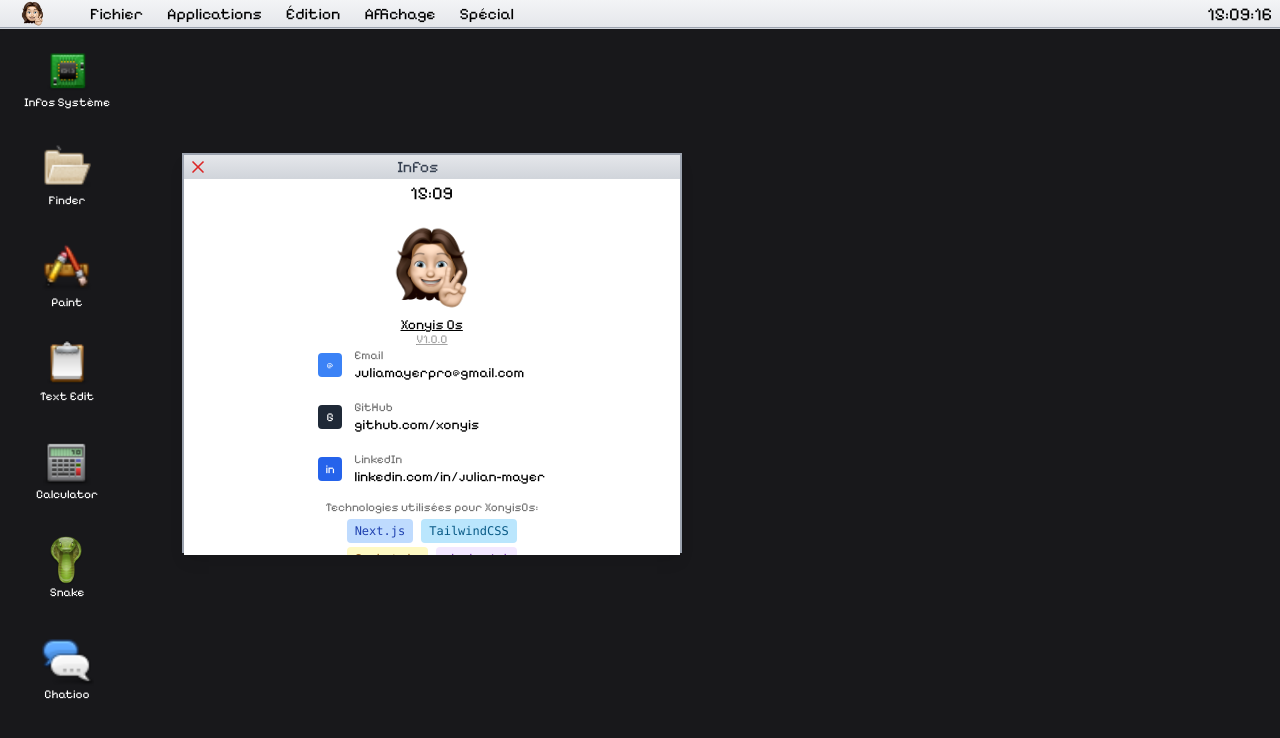
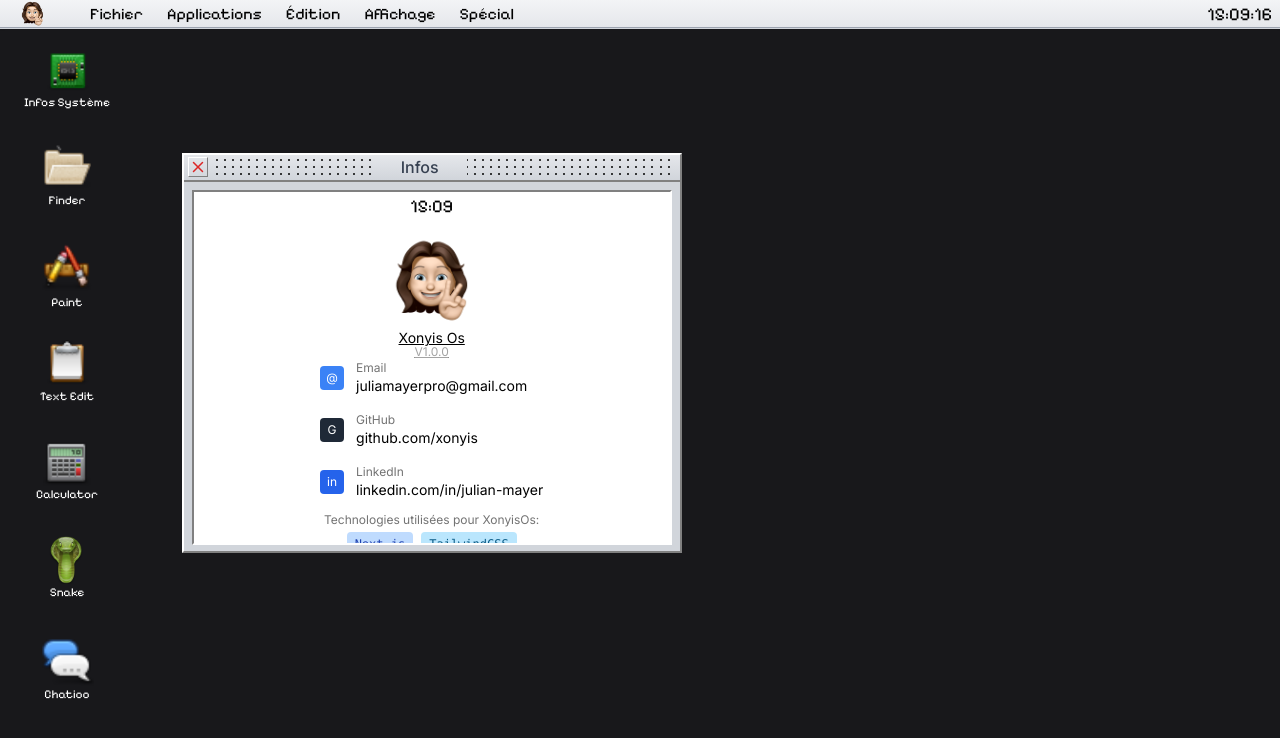
Before and after one commit to xonyis/portfolio-cv, a Next.js app: page /xonyisOs in a window 1280 px wide. Both pictures are taken after a click on the button 35 px from the left and 13 px from the top of the page. Shown: the top 738 px of the page. Built offline with nearby package versions, Linux system fonts and the light colour scheme.

Commit message:
redisgn window

```diff
--- a/components/xonyisOs/desktop.tsx
+++ b/components/xonyisOs/desktop.tsx
@@ -150,11 +150,12 @@ export function Desktop({ openAppTrigger }: DesktopProps) {
             resizable: true,
             scrollable: true,
             content: (
-                <div className="h-full flex flex-col ">
+                <div className="bg-white w-full h-full">
+                <div className="h-full flex flex-col bg-white">
                     <span className="text-lg font-medium text-black font-pixelify text-center mb-3">
                         {formatTime(time)}
                     </span>
-                    <div className=" flex justify-center ">
+                    <div className=" flex justify-center bg-white ">
                         <div>
                             <Image
                                 src="/memojii-sticker.png"
@@ -170,7 +171,7 @@ export function Desktop({ openAppTrigger }: DesktopProps) {
                         </div>
                     </div>
                     {/* Informations de profil */}
-                    <div className="flex-1 mx-auto px-4 space-y-4">
+                    <div className="flex-1 mx-auto px-4 space-y-4 bg-white">
                         <div className="flex items-center space-x-3">
                             <div className="w-6 h-6 bg-blue-500 rounded flex items-center justify-center">
                                 <span className="text-white text-xs">@</span>
@@ -221,7 +222,7 @@ export function Desktop({ openAppTrigger }: DesktopProps) {
                     </div>
 
                     {/* Bouton de déconnexion */}
-                    <div className="p-2 flex text-center mt-3 w-48 mx-auto">
+                    <div className="p-2 flex text-center mt-3 w-48 mx-auto ">
                         <Link href="/"
 
                             className="mx-auto text-red-500 hover:text-red-600 text-white rounded-lg transition-colors duration-200 text-sm font-medium"
@@ -247,6 +248,7 @@ export function Desktop({ openAppTrigger }: DesktopProps) {
                             />
                         </button>
                     </div>
+                </div>
                 </div>
             ),
         }
--- a/components/xonyisOs/window.tsx
+++ b/components/xonyisOs/window.tsx
@@ -218,32 +218,86 @@ export function MacWindow({
     return (
         <div
             ref={windowRef}
-            className={`absolute bg-white border-2 border-gray-400 shadow-lg select-none font-pixelify ${isActive ? "z-50" : "z-40"}`}
+            // className={`absolute bg-red-300 border-2 border-gray-400 shadow-lg select-none font-pixelify ${isActive ? "z-50" : "z-40"}`}
+            className={`bg-gray-300 absolute border-2 border-gray-800 select-none w-full font-pixelify${isActive ? "z-50" : "z-40"}`}
+
             style={{
                 left: position.x,
                 top: position.y,
                 width: size.width,
                 height: size.height,
                 cursor: isDragging ? "grabbing" : "default",
+                borderTopColor: "#ffffff",
+                borderLeftColor: "#ffffff",
+                borderRightColor: "#808080",
+                borderBottomColor: "#808080",
             }}
             onClick={onFocus}
         >
             {/* Title Bar */}
             <div
-                className={`flex items-center justify-between h-6 px-1 border-b border-gray-300 ${
+                className={`border-b-2 flex items-center justify-between h-6 px-1 border-b border-gray-300 h-[27px]  ${
                     isActive ? "bg-gradient-to-b from-gray-200 to-gray-300" : "bg-gradient-to-b from-gray-200 to-gray-300"
                 }`}
+
                 onMouseDown={handleMouseDown}
-                style={{ cursor: isDragging ? "grabbing" : "grab" }}
+                style={{ cursor: isDragging ? "grabbing" : "grab",
+                    borderBottomColor: "#808080",
+                 }}
             >
+
+                {/* Points horizontaux en arrière-plan - évitent le titre et les icônes */}
+          <div className="absolute inset-0 pointer-events-none ">
+            {/* Lignes de points dynamiques */}
+            {/* Calcule dynamiquement le nombre de points par ligne */}
+            {/* On soustrait le padding horizontal (px-2 = 16px) de la largeur totale */}
+            {/* On divise ensuite la largeur utilisable par une valeur approximative de l'espace par point */}
+            {/* Assure un minimum de 10 points */}
+            {/* Utilise une valeur de 8px par point (environ taille point + gap) */}
+
+
+            {/* Première ligne de points */}
+            <div className=" inset-0 absolute top-[4px] left-0 right-0 grid gap-1 px-2"
+              style={{ gridTemplateColumns: `repeat(${Math.max(10, Math.floor((size.width - 16) / 8))}, 1fr)` }}
+            >
+              {[...Array(Math.max(10, Math.floor((size.width - 16) / 8)))].map((_, i) => (
+                <div key={i} className="w-0.5 h-0.5 bg-black  rounded-full"></div>
+              ))}
+            </div>
+
+            {/* Deuxième ligne de points */}
+            <div className="inset-0 absolute top-[11px] left-0 right-0 grid gap-1 px-2"
+              style={{ gridTemplateColumns: `repeat(${Math.max(10, Math.floor((size.width - 16) / 8))}, 1fr)` }}
+            >
+              {[...Array(Math.max(10, Math.floor((size.width - 16) / 8)))].map((_, i) => (
+                <div key={i} className="w-0.5 h-0.5 bg-black  rounded-full"></div>
+              ))}
+            </div>
+
+            {/* Troisième ligne de points */}
+            <div className="inset-0 absolute top-[18px] left-0 right-0 grid gap-1 px-2"
+              style={{ gridTemplateColumns: `repeat(${Math.max(10, Math.floor((size.width - 16) / 8))}, 1fr)` }}
+            >
+              {[...Array(Math.max(10, Math.floor((size.width - 16) / 8)))].map((_, i) => (
+                <div key={i} className="w-0.5 h-0.5 bg-black rounded-full"></div>
+              ))}
+            </div>
+          </div>
+
                 {/* Window Controls */}
-                <div className="flex items-center space-x-1">
+                <div className="flex h-full bg-gradient-to-b from-gray-200 to-gray-300 relative items-center space-x-1">
                     <button
                         onClick={(e) => {
                             e.stopPropagation()
                             if (onClose) onClose()
                         }}
-                        className="w-5 h-5 flex items-center justify-center  "
+                        style={{
+                            borderTopColor: "#ffffff",
+                            borderLeftColor: "#ffffff",
+                            borderRightColor: "#808080",
+                            borderBottomColor: "#808080",
+                          }}
+                        className="w-5 h-5 mr-1 mb-[1px] border border-gray-400 hover:bg-gray-300 active:bg-gray-400 flex items-center justify-center  "
                     >
                         <X className="w-5 h-5 text-red-600 " />
                     </button>
@@ -251,19 +305,28 @@ export function MacWindow({
                 </div>
 
                 {/* Title */}
-                <div className={`text-s font-medium text-gray-700`}>{title}</div>
+                <div className={`bg-gradient-to-b from-gray-200 to-gray-300 relative h-full px-7 space-x-1 text-s font-medium text-gray-700`}>{title}</div>
 
                 {/* Empty space for balance */}
                 <div className="w-12"></div>
             </div>
 
             {/* Window Content */}
+            <div className="p-2">
             <div
                 ref={contentRef}
-                className={` bg-white ${scrollable ? "overflow-auto" : "overflow-hidden"}`}
-                style={{height: size.height - 24}}
+                className={` bg-gray-300 ${scrollable ? "overflow-auto" : "overflow-hidden"} border-2 border-gray-400`}
+                style={{height: size.height - 45,
+                    borderTopColor: "#808080",
+            borderLeftColor: "#808080",
+            borderRightColor: "#ffffff",
+            borderBottomColor: "#ffffff",
+                }
+            }
             >
                 {children}
+
+            </div>
             </div>
             {/* Resize Handles - only shown if resizable */}
             {resizable && (
```
Also changed, not shown: 1 other file (tests, documents, lock files or other folders).
